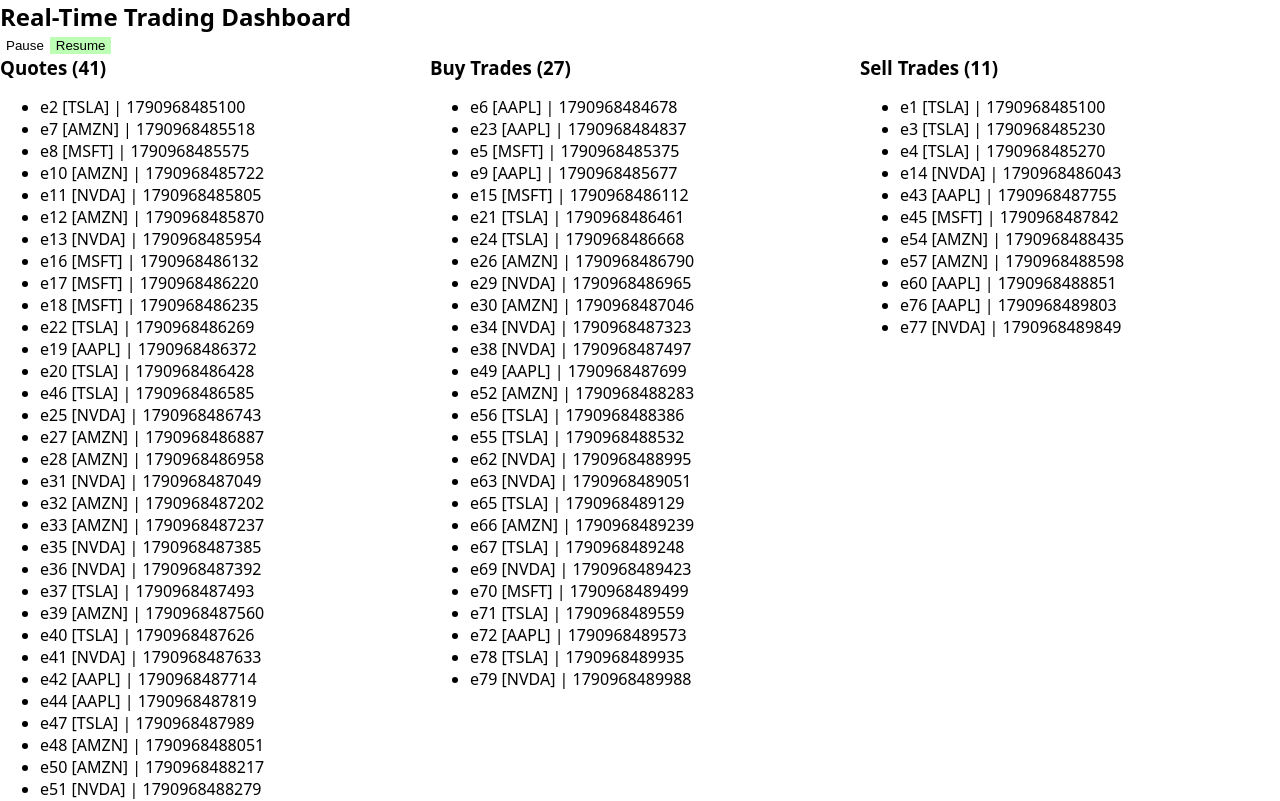
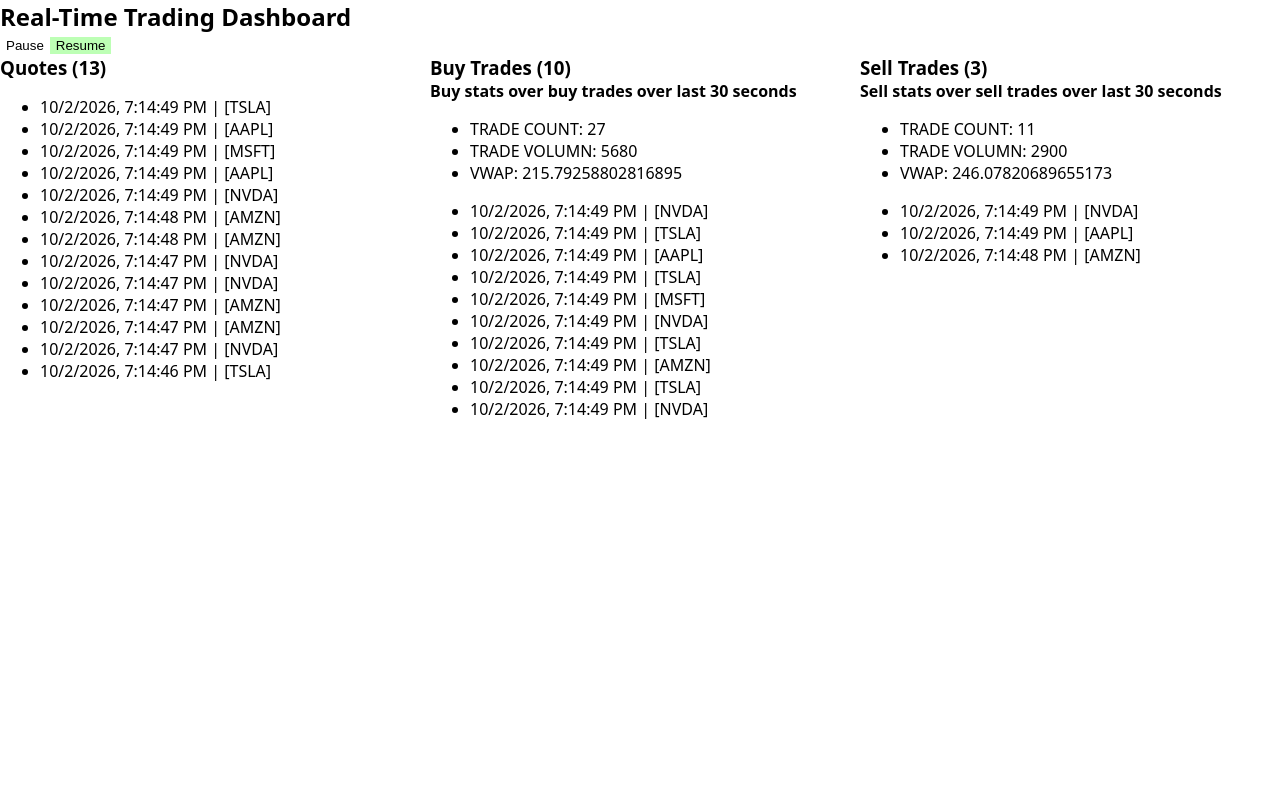
Before and after one commit to Joha99/frontend-systems-design, a React (Vite) app: page / in a window 1280 px wide. Shown: the top 801 px of the page. Built offline with nearby package versions, Linux system fonts and the light colour scheme.

Commit message:
tradingdashboard problem

```diff
--- a/src/trading-dashboard/TradingDashboard.tsx
+++ b/src/trading-dashboard/TradingDashboard.tsx
@@ -21,20 +21,17 @@
  *    Each shows the NEWEST events first, by timestamp (not arrival
  *    order: late events go where their timestamp belongs).
  * 3. Keep memory bounded: each list keeps at most the latest 100 events.
- *
  * 4. Statistics over the latest 30 seconds, per side (buy / sell):
  *    trade count, total volume (sum of quantity), and VWAP
  *    (sum(price × quantity) / sum(quantity)). Also the latest bid/ask per
  *    symbol from quotes.
  *    The window must slide with time: stats change as old trades fall out,
  *    even if no new events arrive.
- *
  * 5. Pause / Resume button:
  *    - While paused, the lists and stats on screen stop changing.
  *    - No events are lost: on Resume, everything that arrived while paused
  *      appears, and stats include it.
  *    - Show how many events arrived while paused ("12 new events").
- *
  * 6. Bursts must not freeze the page: 40 events arriving at once should
  *    cause one re-render, not 40.
  *
@@ -53,8 +50,15 @@
 } from "./API";
 import { useEffect, useRef, useState } from "react";
 
-const LIMIT = 20;
+const LIMIT = 100;
 const REFRESH_INTERVAL = 1000;
+
+interface Statistic {
+  tradeCount: number;
+  totalVolumn: number;
+  vwap: number;
+  // latestBid: number;
+}
 
 export const TradingDashboard = () => {
   const [dashboardStatus, setDashboardStatus] = useState<"pause" | "resume">(
@@ -66,9 +70,15 @@
   const [buyTrades, setBuyTrades] = useState<TradeEvent[]>([]);
   const [sellTrades, setSellTrades] = useState<TradeEvent[]>([]);
 
-  const quotesRef = useRef<QuoteEvent[]>([]);
-  const buyTradesRef = useRef<TradeEvent[]>([]);
-  const sellTradesRef = useRef<TradeEvent[]>([]);
+  const batchedQuotesRef = useRef<QuoteEvent[]>([]);
+  const batchedBuysRef = useRef<TradeEvent[]>([]);
+  const batchedSellsRef = useRef<TradeEvent[]>([]);
+
+  // Stats cover every trade that occured in the last 30 seconds
+  const recentBuysRef = useRef<TradeEvent[]>([]);
+  const recentSellsRef = useRef<TradeEvent[]>([]);
+  const [buyStats, setBuyStats] = useState<Statistic>();
+  const [sellStats, setSellStats] = useState<Statistic>();
 
   const unsubscribeFnRef = useRef<() => void>(() => {});
 
@@ -87,54 +97,129 @@
 
   const sortByTimestamp = (list: MarketEvent[]) => {
     list.sort((a, b) => {
-      return a.timestamp - b.timestamp;
+      return b.timestamp - a.timestamp;
     });
   };
 
   const streamEvents = (event: MarketEvent) => {
-    console.log("NEW MARKET EVENT", event);
-
     if (event.type === "quote") {
-      quotesRef.current.push(event);
+      batchedQuotesRef.current.push(event);
     }
 
     if (event.type === "trade") {
       if (event.side === "buy") {
-        buyTradesRef.current.push(event);
+        batchedBuysRef.current.push(event);
       }
 
       if (event.side === "sell") {
-        sellTradesRef.current.push(event);
+        batchedSellsRef.current.push(event);
       }
     }
   };
 
+  const mergeSortedEvents = (
+    prevState: MarketEvent[],
+    batchList: MarketEvent[],
+    limit: number = LIMIT,
+  ): MarketEvent[] => {
+    const newList = [];
+
+    let p = 0;
+    let q = 0;
+
+    while (
+      newList.length < limit &&
+      p < prevState.length &&
+      q < batchList.length
+    ) {
+      const currQuote = prevState[p];
+      const newQuote = batchList[q];
+
+      if (currQuote.timestamp > newQuote.timestamp) {
+        newList.push(currQuote);
+      } else {
+        newList.push(newQuote);
+      }
+
+      p++;
+      q++;
+    }
+
+    while (newList.length < limit && p < prevState.length) {
+      newList.push(prevState[p]);
+      p++;
+    }
+
+    while (newList.length < limit && q < batchList.length) {
+      newList.push(batchList[q]);
+      q++;
+    }
+
+    return newList;
+  };
+
+  const getStatistic = (list: TradeEvent[]): Statistic => {
+    const tradeCount = list.length;
+
+    let totalVolumn = 0;
+    let totalCost = 0;
+
+    for (const event of list) {
+      totalVolumn += event.quantity;
+      totalCost += event.price * event.quantity;
+    }
+
+    const vwap = totalCost / totalVolumn;
+
+    return {
+      tradeCount,
+      totalVolumn,
+      vwap,
+    };
+  };
+
   const updateLists = () => {
+    // Only keep the trades that happened in last 30s for calculating stats
+    const now = Date.now();
+
+    recentBuysRef.current = [
+      ...recentBuysRef.current,
+      ...batchedBuysRef.current,
+    ].filter((event) => now - event.timestamp <= 30000);
+    setBuyStats(getStatistic(recentBuysRef.current));
+
+    recentSellsRef.current = [
+      ...recentSellsRef.current,
+      ...batchedSellsRef.current,
+    ].filter((event) => now - event.timestamp <= 30000);
+    setSellStats(getStatistic(recentSellsRef.current));
+
+    // If dashboard is paused, don't update the rendered lists
     if (dashboardStatusRef.current === "pause") return;
-    const batchedQuotes = [...quotesRef.current];
-    const batchedSells = [...sellTradesRef.current];
-    const batchedBuys = [...buyTradesRef.current];
 
+    // Sort the batches that need to be added to the rendered states
+    const batchedQuotes = [...batchedQuotesRef.current];
+    sortByTimestamp(batchedQuotes);
+    const batchedSells = [...batchedSellsRef.current];
+    sortByTimestamp(batchedSells);
+    const batchedBuys = [...batchedBuysRef.current];
+    sortByTimestamp(batchedBuys);
+
+    // Merge the sorted batches into the rendered states
     setQuotes((prev) => {
-      const newQuotes = [...prev, ...batchedQuotes];
-      sortByTimestamp(newQuotes);
-      return newQuotes.slice(0, 100);
+      return mergeSortedEvents(prev, batchedQuotes) as QuoteEvent[];
+    });
+    setSellTrades((prev) => {
+      return mergeSortedEvents(prev, batchedSells) as TradeEvent[];
+    });
+    setBuyTrades((prev) => {
+      return mergeSortedEvents(prev, batchedBuys) as TradeEvent[];
     });
 
-    setSellTrades((prev) => {
-      const newSellTrades = [...prev, ...batchedSells];
-      sortByTimestamp(newSellTrades);
-      return newSellTrades.slice(0, 100);
-    });
-    setBuyTrades((prev) => {
-      const newBuyTrades = [...prev, ...batchedBuys];
-      sortByTimestamp(newBuyTrades);
-      return newBuyTrades.slice(0, 100);
-    });
-
-    quotesRef.current = [];
-    sellTradesRef.current = [];
-    buyTradesRef.current = [];
+    // Reset the refs holding the batches
+    batchedQuotesRef.current = [];
+    batchedSellsRef.current = [];
+    batchedBuysRef.current = [];
   };
 
   const updateDashboardStatus = (status: "pause" | "resume") => {
@@ -170,12 +255,13 @@
       <div className={styles.grid}>
         <div>
           <h3>Quotes ({quotes.length})</h3>
-          {/* TODO: render stats over last 30 sec */}
           <ul>
             {quotes.map((quote) => {
+              const time = new Date(quote.timestamp).toLocaleString();
+
               return (
                 <li key={quote.id}>
-                  {quote.id} [{quote.symbol}] | {quote.timestamp}
+                  {time} | [{quote.symbol}]
                 </li>
               );
             })}
@@ -184,12 +270,23 @@
 
         <div>
           <h3>Buy Trades ({buyTrades.length})</h3>
-          {/* TODO: render stats over last 30 sec */}
+          {buyStats && (
+            <div>
+              <h4>Buy stats over buy trades over last 30 seconds</h4>
+              <ul>
+                <li>TRADE COUNT: {buyStats.tradeCount}</li>
+                <li>TRADE VOLUMN: {buyStats.totalVolumn}</li>
+                <li>VWAP: {buyStats.vwap}</li>
+              </ul>
+            </div>
+          )}
           <ul>
             {buyTrades.map((trade) => {
+              const time = new Date(trade.timestamp).toLocaleString();
+
               return (
                 <li key={trade.id}>
-                  {trade.id} [{trade.symbol}] | {trade.timestamp}
+                  {time} | [{trade.symbol}]
                 </li>
               );
             })}
@@ -198,12 +295,23 @@
 
         <div>
           <h3>Sell Trades ({sellTrades.length})</h3>
-          {/* TODO: render stats over last 30 sec */}
+          {sellStats && (
+            <div>
+              <h4>Sell stats over sell trades over last 30 seconds</h4>
+              <ul>
+                <li>TRADE COUNT: {sellStats.tradeCount}</li>
+                <li>TRADE VOLUMN: {sellStats.totalVolumn}</li>
+                <li>VWAP: {sellStats.vwap}</li>
+              </ul>
+            </div>
+          )}
           <ul>
             {sellTrades.map((trade) => {
+              const time = new Date(trade.timestamp).toLocaleString();
+
               return (
                 <li key={trade.id}>
-                  {trade.id} [{trade.symbol}] | {trade.timestamp}
+                  {time} | [{trade.symbol}]
                 </li>
               );
             })}
```
